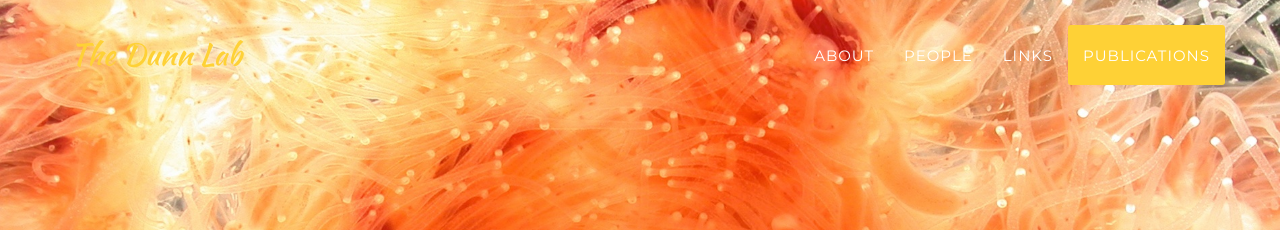
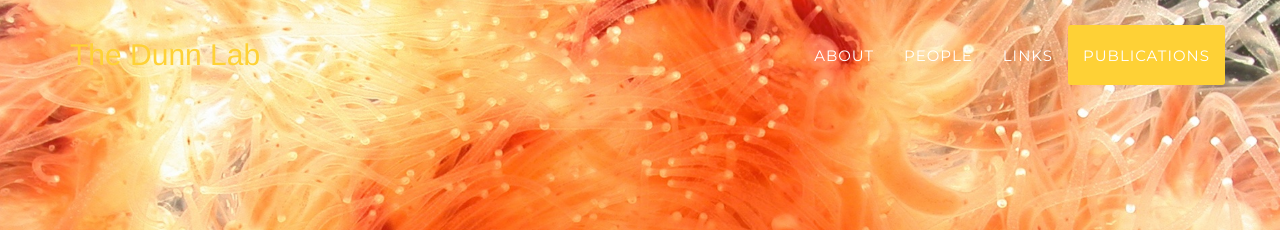
Before and after one commit to caseywdunn/caseywdunn.github.io, a Jekyll site: the page built from index.html, in a window 1280 px wide. Shown: the top 230 px of the page. Built offline with Jekyll 4.4.1, drawn with Linux system fonts in a browser that asks for light colours; some web fonts are replaced.

Commit message:
changed typeface of banner title

```diff
--- a/_includes/css/agency.css
+++ b/_includes/css/agency.css
@@ -175,7 +175,7 @@
 }
 
 .navbar-default .navbar-brand {
-    font-family: "Kaushan Script","Helvetica Neue",Helvetica,Arial,cursive;
+    font-family: "Droid Serif","Helvetica Neue",Helvetica,Arial,cursive;
     color: #{{ site.color.primary }};
 }
 
```
